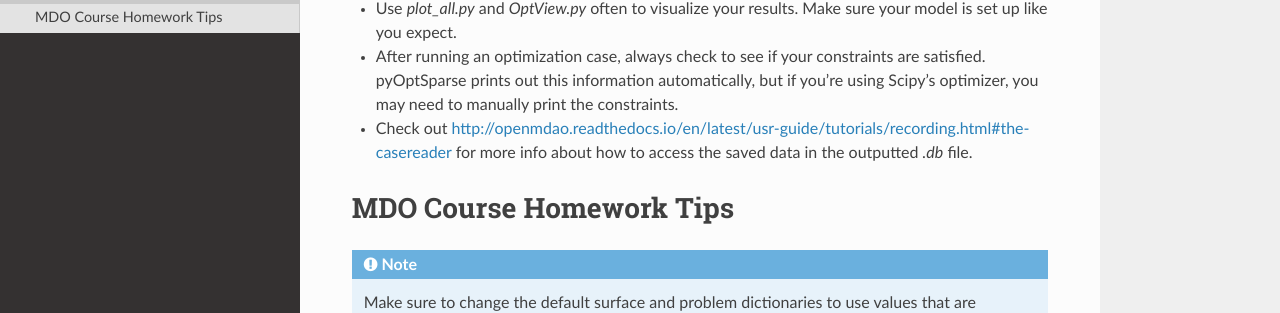
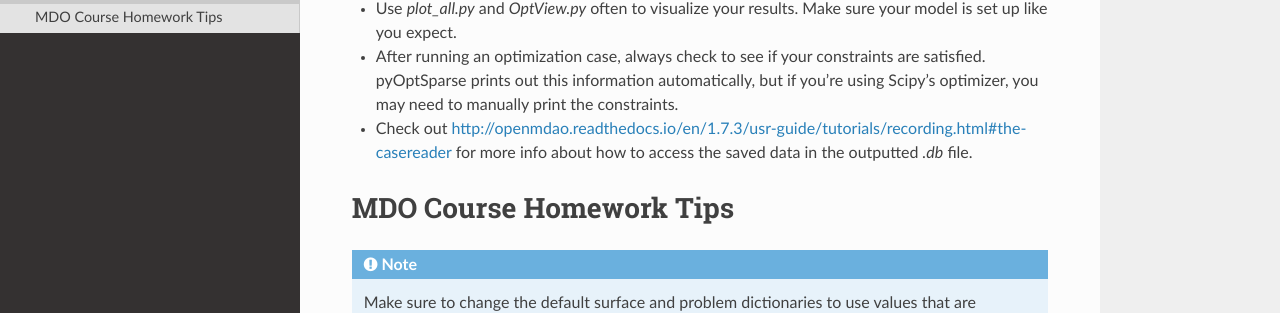
Before and after one commit to mid2SUPAERO/ecoHALE, a Sphinx documentation site: the page built from doc/tutorials/common_pitfalls.rst, in a window 1280 px wide and 900 px high. Shown: the part 355-668 px from the top of the window. Built offline with Sphinx 7.4.7 and the Read the Docs theme 2.0.0, drawn with Linux system fonts in a browser that asks for light colours; part of the change alters nothing that is shown.

Commit message:
Update common_pitfalls.rst

```diff
--- a/doc/tutorials/common_pitfalls.rst
+++ b/doc/tutorials/common_pitfalls.rst
@@ -15,7 +15,7 @@ Here are some common issues and possible solutions for them.
 
 - After running an optimization case, always check to see if your constraints are satisfied. pyOptSparse prints out this information automatically, but if you're using Scipy's optimizer, you may need to manually print the constraints.
 
-- Check out http://openmdao.readthedocs.io/en/latest/usr-guide/tutorials/recording.html#the-casereader for more info about how to access the saved data in the outputted `.db` file.
+- Check out http://openmdao.readthedocs.io/en/1.7.3/usr-guide/tutorials/recording.html#the-casereader for more info about how to access the saved data in the outputted `.db` file.
 
 MDO Course Homework Tips
 ========================
```
